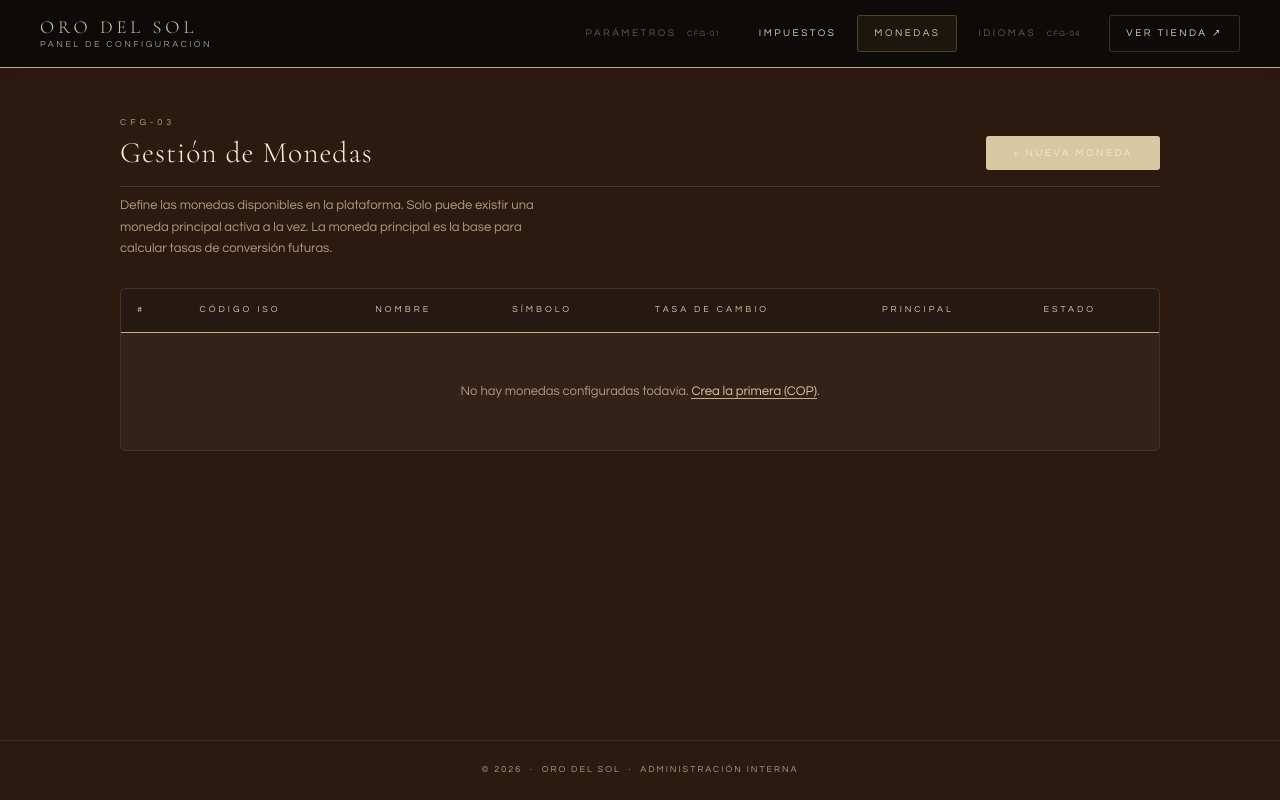
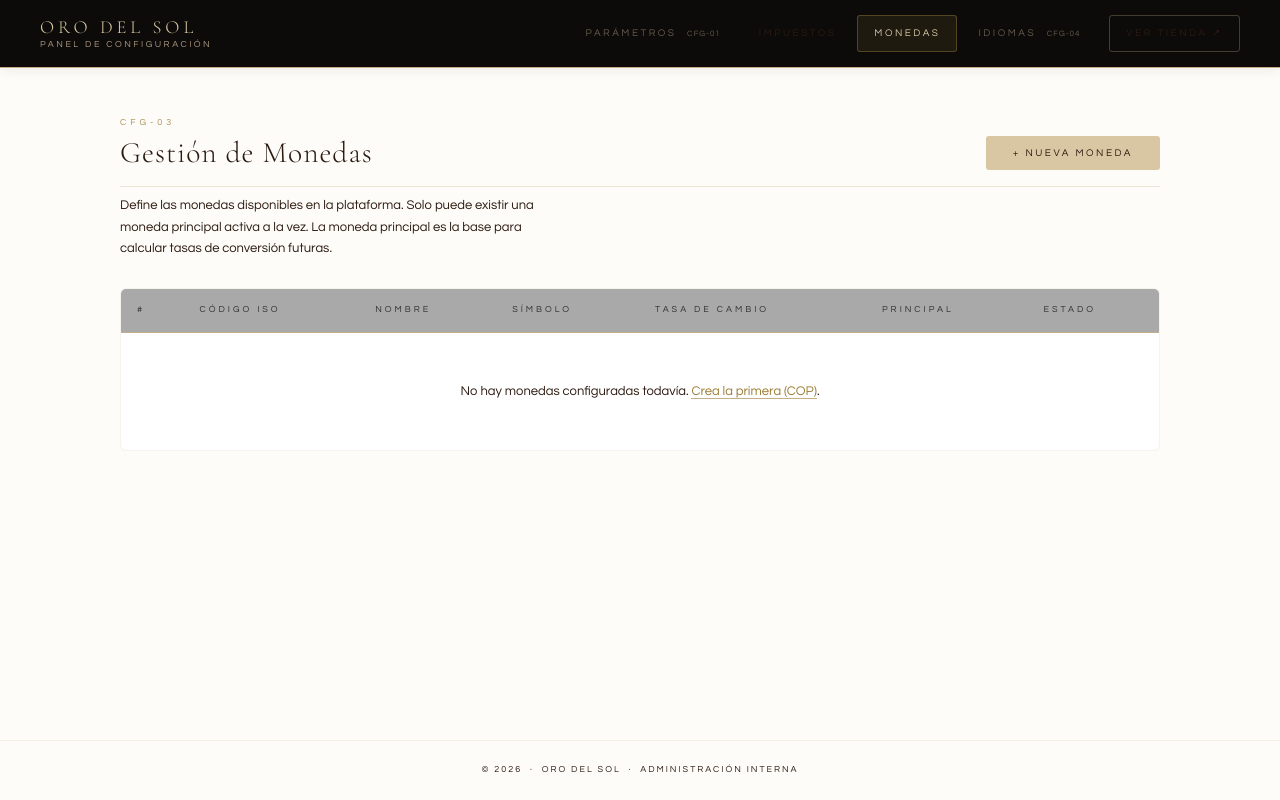
Before and after one commit to mariamcarlier/project-orodelsol, a Django app: page /configuracion/monedas/ in a window 1280 px wide. Run offline with Django 5.2, Linux system fonts and the light colour scheme; data that the repository does not hold is empty.

Commit message:
refactor:estructura de admin.css y colores

```diff
--- a/static/css/admin.css
+++ b/static/css/admin.css
@@ -16,16 +21,20 @@ html { font-size: 16px; scroll-behavior: smooth; }
 
 .admin-body {
   /* Variables locales del panel (derivadas de los tokens de marca) */
-  --admin-text:    color-mix(in srgb, var(--color-marfil) 88%, transparent);
-  --admin-line:    color-mix(in srgb, var(--color-oro-borde) 22%, transparent);
-  --admin-line-lo: color-mix(in srgb, var(--color-oro-borde) 12%, transparent);
-  --admin-surface: color-mix(in srgb, var(--color-marfil) 4%, transparent);
-  --admin-hover:   color-mix(in srgb, var(--gold) 8%, transparent);
-  --admin-input:   color-mix(in srgb, var(--obsidian) 45%, transparent);
+  --admin-bg:      var(--color-offwhite);   /* fondo general — contenido claro */
+  --admin-sidebar: var(--obsidian);         /* fondo del header/nav — estructura oscura */
+  --admin-surface: var(--color-white);      /* cards, tabla, alertas: superficie elevada */
+  --admin-input:   var(--color-ivory);      /* fondo de inputs, ligeramente hundido vs. la card blanca */
+  --admin-text:        var(--color-text-dark);   /* texto principal sobre admin-bg / admin-surface */
+  --admin-text-muted:  var(--color-tierra);  /* texto secundario sobre admin-bg / admin-surface */
+  --admin-accent:  var(--gold-dark);        /* dorado con contraste suficiente sobre fondo claro */
+  --admin-line:    color-mix(in srgb, var(--color-oro-borde) 30%, transparent);
+  --admin-line-lo: color-mix(in srgb, var(--color-oro-borde) 16%, transparent);
+  --admin-hover:   color-mix(in srgb, var(--gold) 10%, transparent); /* funciona sobre claro u oscuro */
   --admin-max:     1120px;
 
   font-family: var(--font-body);
-  background: var(--color-tierra);
+  background: var(--admin-bg);
   color: var(--admin-text);
   min-height: 100vh;
   display: flex;
@@ -105,16 +117,16 @@ a.admin-nav__item:hover,
 .eyebrow {
   display: block; margin-bottom: 4px;
   font-size: 9px; letter-spacing: 4px; text-transform: uppercase;
-  color: var(--color-oro); opacity: .8;
+  color: var(--admin-accent); opacity: .85;
 }
 .page-title {
   font-family: var(--font-display); font-weight: 300;
   font-size: clamp(1.5rem, 3vw, 1.85rem); letter-spacing: 1px;
-  line-height: 1.2; color: var(--color-marfil);
+  line-height: 1.2; color: var(--admin-text);
 }
 .page-desc {
   max-width: 62ch; margin: 8px 0 28px;
-  font-size: 13px; color: var(--color-text-muted-dark);
+  font-size: 13px; color: var(--admin-text-muted);
 }
 
 
@@ -152,10 +165,11 @@ a.admin-nav__item:hover,
 }
 .data-table { width: 100%; border-collapse: collapse; font-size: 13px; }
 
+/* Encabezado de tabla: acento oscuro intencional, funciona igual que el header */
 .data-table th {
   padding: 14px 16px; text-align: left; white-space: nowrap;
   font-size: 9px; font-weight: 400; letter-spacing: 3px; text-transform: uppercase;
-  color: var(--color-oro);
+  color: var(--color-graphite);
   background: color-mix(in srgb, var(--obsidian) 35%, transparent);
   border-bottom: 1px solid var(--color-oro-borde);
 }
@@ -164,14 +178,14 @@ a.admin-nav__item:hover,
   border-bottom: 1px solid var(--admin-line-lo);
 }
 .data-table tbody tr:last-child td { border-bottom: 0; }
-.data-table tbody tr:hover td { background: var(--admin-hover); color: var(--color-marfil); }
+.data-table tbody tr:hover td { background: var(--admin-hover); color: var(--admin-text); }
 
-.cell-num  { width: 48px; font-size: 11px; color: var(--color-text-muted-dark); }
-.cell-code { font-family: 'Courier New', monospace; letter-spacing: 2px; color: var(--color-oro); }
-.cell-soft { font-size: 11px; color: var(--color-text-muted-dark); }
+.cell-num  { width: 48px; font-size: 11px; color: var(--admin-text-muted); }
+.cell-code { font-family: 'Courier New', monospace; letter-spacing: 2px; color: var(--admin-accent); }
+.cell-soft { font-size: 11px; color: var(--admin-text-muted); }
 
-.table-empty { padding: 48px 20px !important; text-align: center; color: var(--color-text-muted-dark); }
-.table-empty a { color: var(--color-oro); border-bottom: 1px solid var(--color-oro-borde); }
+.table-empty { padding: 48px 20px !important; text-align: center; color: var(--admin-text-muted); }
+.table-empty a { color: var(--admin-accent); border-bottom: 1px solid var(--color-oro-borde); }
 
 
 /* ── 6. BADGES (texto + punto: el color nunca es la única pista) ─ */
@@ -255,13 +269,13 @@ a.admin-nav__item:hover,
 .admin-footer {
   padding: 22px; text-align: center;
   font-size: 9px; letter-spacing: 2px; text-transform: uppercase;
-  color: var(--color-text-muted-dark);
+  color: var(--admin-text-muted);
   border-top: 1px solid var(--admin-line-lo);
 }
 
 
 /* ── 10. UTILIDADES ──────────────────────────────────────────── */
-.text-accent { color: var(--color-oro); font-weight: 400; }
+.text-accent { color: var(--admin-accent); font-weight: 400; }
 .sr-only {
   position: absolute; width: 1px; height: 1px; margin: -1px; padding: 0;
   overflow: hidden; clip: rect(0,0,0,0); white-space: nowrap; border: 0;
--- a/static/css/tokens.css
+++ b/static/css/tokens.css
@@ -18,15 +18,34 @@
   --color-cacao-hover:  #5a3a2f;
   --color-marfil:       #f6edd2;   /* Crema */
   --color-marfil-alt:   #ede2c8;
-  --color-tierra:       #2c1a10;   /* Oscuro — footer, B2B, panel admin */
+  --color-warm-beige:   #ead7c0; /* Fondo de secciones */
+  --color-tierra:       #2c1a10;
+  --color-espressobrown:#4e342e;
+  --color-caramel:      #c68e5b;
+
   --color-white:        #ffffff;
+  --color-black:        #000000;
+  --color-transparent:  transparent;
+
+  --color-butteryellow:   #ffeda8;
+  --color-whippedbutter:  #f2e6b3;
+  --color-champagne:      #fbdfa2;
+  --color-milkpuch:       #fff4c7;
+
+  --color-offwhite:     #fdfcf8;
+  --color-ivory:        #f3f0e9;
+  --color-nude:         #e3dbcc;
+  --color-riverclay:    #c3b6a5;
+  --color-graphite:     #302e2f;
+  --obsidian:           #0c0b09;
 
   /* ── 2. DORADOS DE APOYO ── */
   --gold:               #c9a84c;
   --gold-light:         #e8d5a3;
   --gold-dark:          #9a7c32;
-  --obsidian:           #0c0b09;
+  --color-cream :       #F9F6F0;
   --cream:              #faf8f4;
+
 
   /* ── 3. TEXTO (originales) ── */
   --color-text-dark:    #2c1a10;
--- a/templates/core/index.html
+++ b/templates/core/index.html
@@ -99,7 +99,7 @@
 
         <article class="collection-card">
           <div class="collection-card__media">
-            <img src="https://images.unsplash.com/photo-1573408301185-9519f94815b6?w=700&q=80"
+            <img src="{% static 'img/coleccion-almadorada.webp' %}"
                  alt="Alma Dorada - anillos de compromiso" loading="lazy">
           </div>
           <div class="collection-card__info">
@@ -117,7 +117,7 @@
 
         <article class="collection-card">
           <div class="collection-card__media">
-            <img src="https://images.unsplash.com/photo-1611591437281-460bfbe1220a?w=500&q=80"
+            <img src="{% static 'img/coleccion-lunademiel.webp' %}"
                  alt="Luna de Miel - argollas de matrimonio" loading="lazy">
           </div>
           <div class="collection-card__info">
```
Also changed, not shown: other parts of static/css/admin.css (+21 -12 lines).
